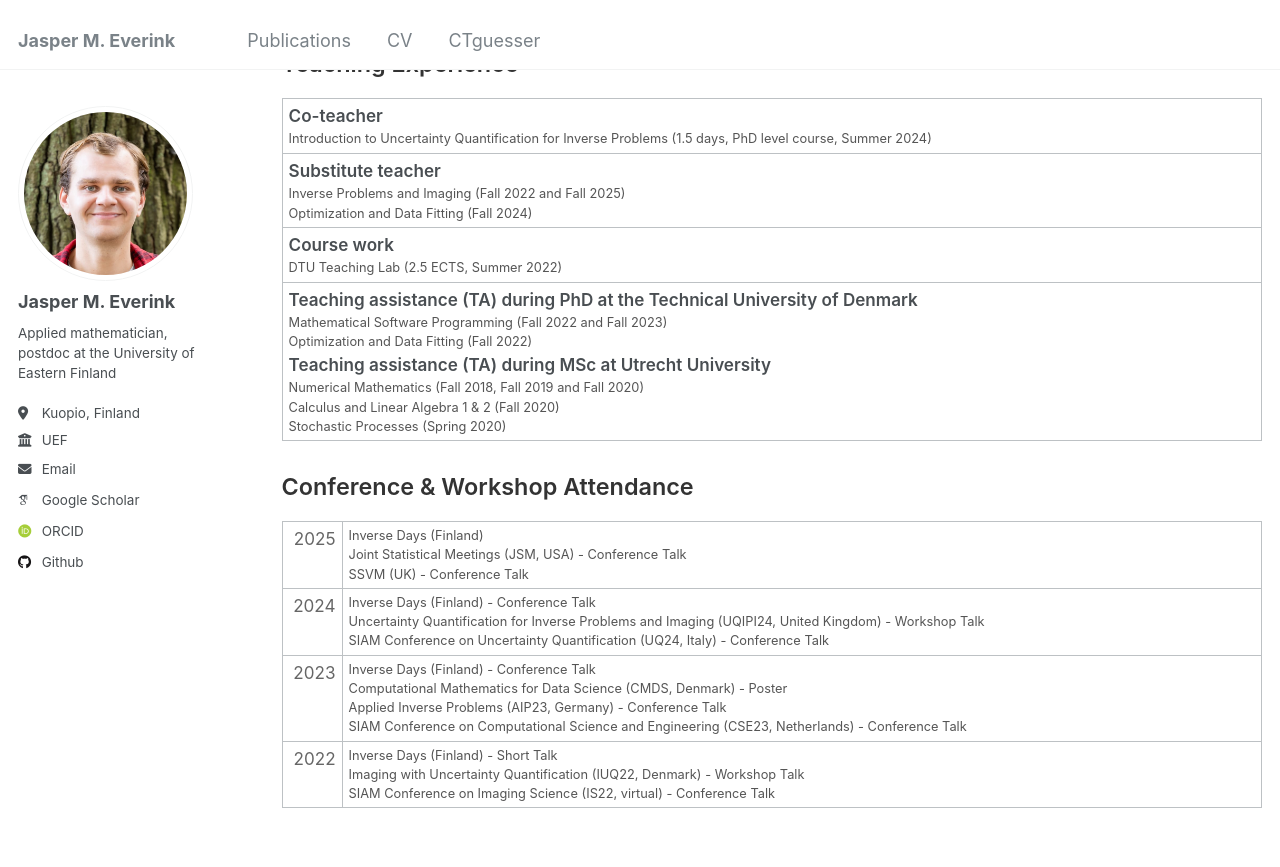
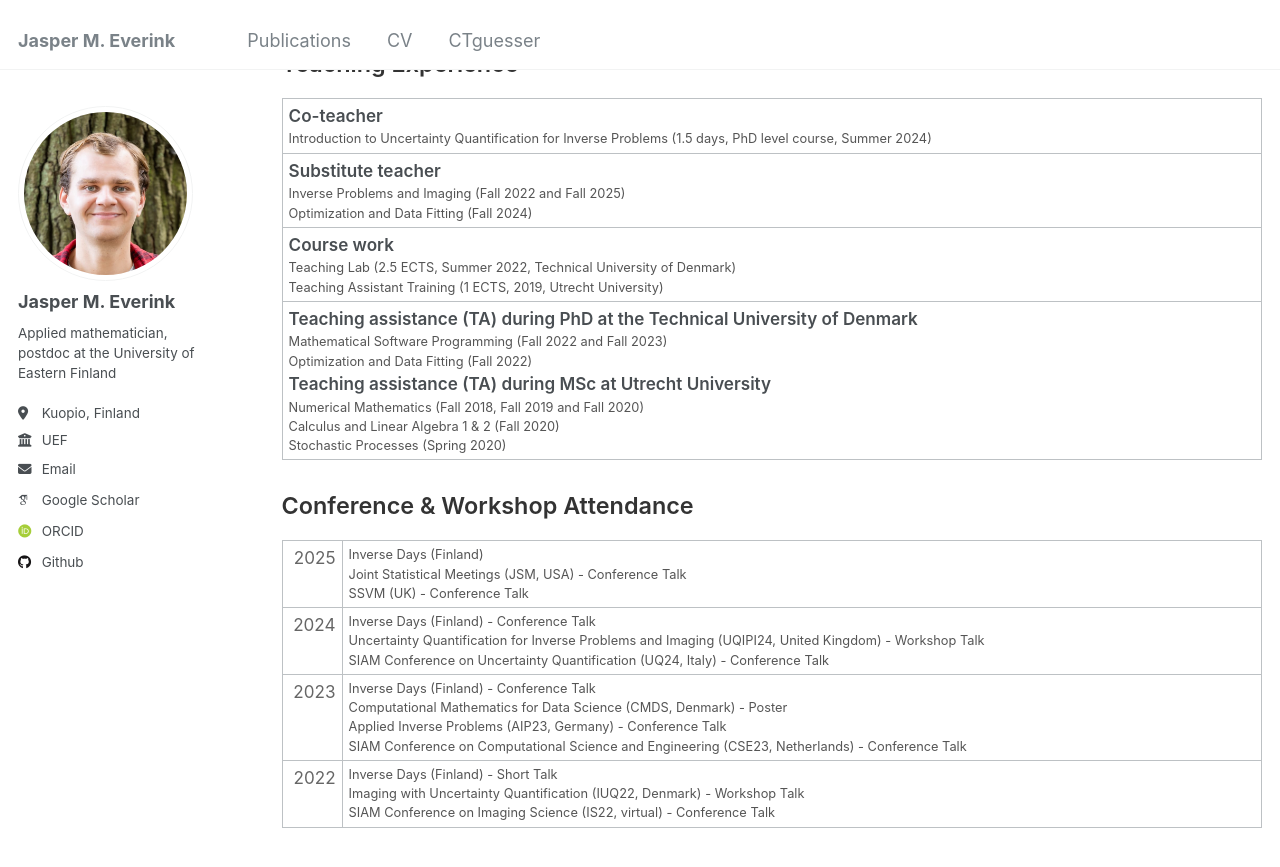
Before and after one commit to jeverink/jeverink.github.io, a Jekyll site: the page built from _pages/cv.md, in a window 1280 px wide and 900 px high, scrolled down 892 px. Shown: the top 867 px of the window. Built offline with Jekyll 4.4.1, drawn with Linux system fonts in a browser that asks for light colours; some web fonts are replaced.

Commit message:
Update cv.md

```diff
--- a/_pages/cv.md
+++ b/_pages/cv.md
@@ -365,7 +365,9 @@ redirect_from:
       <tr>
         <td>
           <div class="pub-title">Course work</div>
-          <div class="pub-authors">DTU Teaching Lab (2.5 ECTS, Summer 2022)</div>
+          <div class="pub-authors">Teaching Lab (2.5 ECTS, Summer 2022, Technical University of Denmark)<br>
+          Teaching Assistant Training (1 ECTS, 2019, Utrecht University)
+          </div>
         </td>
       </tr>
       <tr>
```
